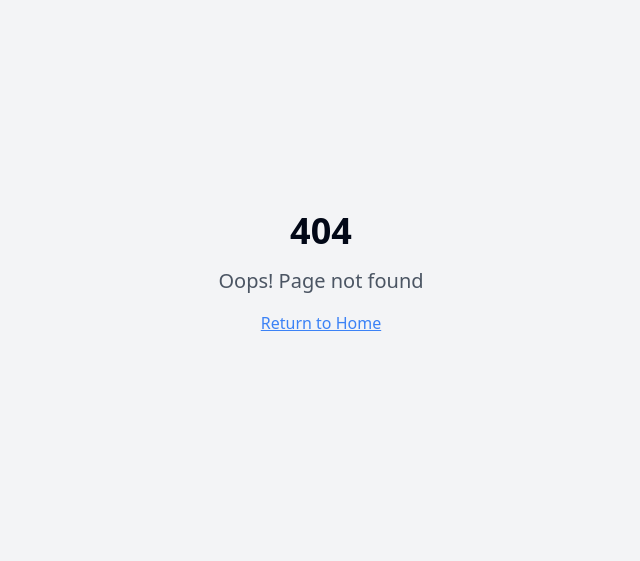
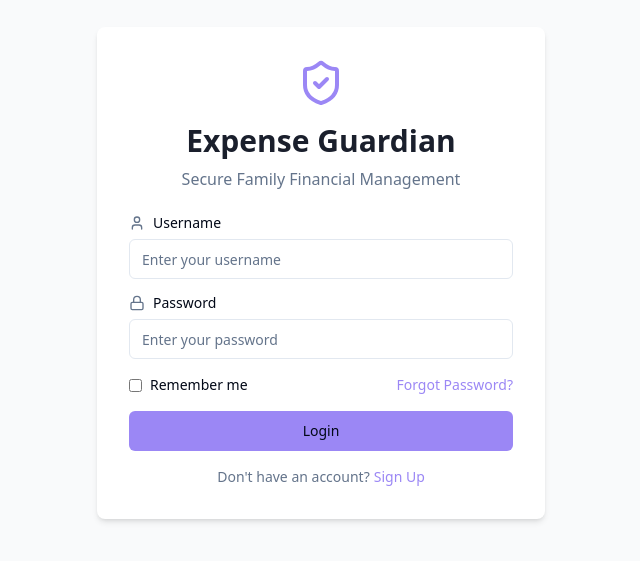
Before and after one commit to marvikareddy/Expense-Tracker-draft, a React (Vite) app: page /login in a window 1280 px wide. Before the commit this address had no page. Shown: the part 127-688 px from the top of the page, without its empty margins (319-959 px from the left). Built offline with nearby package versions, Linux system fonts and the light colour scheme.

Commit message:
Refactor: Show UI changes

```diff
--- a/src/App.tsx
+++ b/src/App.tsx
@@ -1,9 +1,12 @@
+
 import { Toaster } from "@/components/ui/toaster";
 import { Toaster as Sonner } from "@/components/ui/sonner";
 import { TooltipProvider } from "@/components/ui/tooltip";
 import { QueryClient, QueryClientProvider } from "@tanstack/react-query";
 import { BrowserRouter, Routes, Route } from "react-router-dom";
 import Index from "./pages/Index";
+import Login from "./pages/Login";
+import ChildDashboard from "./pages/ChildDashboard";
 import NotFound from "./pages/NotFound";
 
 const queryClient = new QueryClient();
@@ -16,6 +19,8 @@ const App = () => (
       <BrowserRouter>
         <Routes>
           <Route path="/" element={<Index />} />
+          <Route path="/login" element={<Login />} />
+          <Route path="/child" element={<ChildDashboard />} />
           {/* ADD ALL CUSTOM ROUTES ABOVE THE CATCH-ALL "*" ROUTE */}
           <Route path="*" element={<NotFound />} />
         </Routes>
--- /dev/null
+++ b/src/pages/ChildDashboard.tsx
@@ -0,0 +1,65 @@
+
+import React from 'react';
+import { Card, CardContent, CardHeader, CardTitle } from '@/components/ui/card';
+import { DollarSign, PiggyBank, Gift } from 'lucide-react';
+
+const ChildDashboard = () => {
+  return (
+    <div className="min-h-screen bg-gray-50">
+      <div className="container py-8">
+        <h1 className="text-4xl font-bold mb-8 text-textDark">Emma's Wallet</h1>
+
+        <div className="grid gap-4 md:grid-cols-3">
+          <Card>
+            <CardHeader className="flex flex-row items-center justify-between space-y-0 pb-2">
+              <CardTitle className="text-sm font-medium">Pocket Money</CardTitle>
+              <DollarSign className="h-4 w-4 text-muted-foreground" />
+            </CardHeader>
+            <CardContent>
+              <div className="text-2xl font-bold">$50.00</div>
+              <p className="text-xs text-muted-foreground">
+                Weekly allowance
+              </p>
+            </CardContent>
+          </Card>
+
+          <Card>
+            <CardHeader className="flex flex-row items-center justify-between space-y-0 pb-2">
+              <CardTitle className="text-sm font-medium">Savings Goal</CardTitle>
+              <PiggyBank className="h-4 w-4 text-muted-foreground" />
+            </CardHeader>
+            <CardContent>
+              <div className="text-2xl font-bold">$125.00 / $200.00</div>
+              <p className="text-xs text-muted-foreground">
+                62.5% saved for new bike
+              </p>
+            </CardContent>
+          </Card>
+
+          <Card>
+            <CardHeader className="flex flex-row items-center justify-between space-y-0 pb-2">
+              <CardTitle className="text-sm font-medium">Rewards</CardTitle>
+              <Gift className="h-4 w-4 text-muted-foreground" />
+            </CardHeader>
+            <CardContent>
+              <div className="text-2xl font-bold">3 Available</div>
+              <p className="text-xs text-muted-foreground">
+                Good job saving!
+              </p>
+            </CardContent>
+          </Card>
+        </div>
+
+        <div className="mt-8">
+          <h2 className="text-2xl font-semibold mb-4 text-textDark">Recent Expenses</h2>
+          <div className="bg-white rounded-lg shadow-md p-6">
+            {/* Placeholder for recent expenses table */}
+            <p className="text-muted-foreground">No recent expenses</p>
+          </div>
+        </div>
+      </div>
+    </div>
+  );
+};
+
+export default ChildDashboard;
--- /dev/null
+++ b/src/pages/Login.tsx
@@ -0,0 +1,76 @@
+
+import React from 'react';
+import { Button } from '@/components/ui/button';
+import { Input } from '@/components/ui/input';
+import { Label } from '@/components/ui/label';
+import { User, Lock, ShieldCheck } from 'lucide-react';
+
+const Login = () => {
+  return (
+    <div className="min-h-screen bg-gray-50 flex items-center justify-center">
+      <div className="bg-white shadow-md rounded-lg p-8 max-w-md w-full">
+        <div className="text-center mb-6">
+          <ShieldCheck className="mx-auto h-12 w-12 text-primary mb-4" />
+          <h1 className="text-3xl font-bold text-textDark">Expense Guardian</h1>
+          <p className="text-muted-foreground mt-2">Secure Family Financial Management</p>
+        </div>
+
+        <form className="space-y-4">
+          <div>
+            <Label htmlFor="username" className="flex items-center">
+              <User className="mr-2 h-4 w-4 text-muted-foreground" />
+              Username
+            </Label>
+            <Input
+              id="username"
+              type="text"
+              placeholder="Enter your username"
+              className="mt-2"
+            />
+          </div>
+
+          <div>
+            <Label htmlFor="password" className="flex items-center">
+              <Lock className="mr-2 h-4 w-4 text-muted-foreground" />
+              Password
+            </Label>
+            <Input
+              id="password"
+              type="password"
+              placeholder="Enter your password"
+              className="mt-2"
+            />
+          </div>
+
+          <div className="flex justify-between items-center">
+            <Label className="flex items-center">
+              <input
+                type="checkbox"
+                className="mr-2 rounded text-primary focus:ring-primary"
+              />
+              Remember me
+            </Label>
+            <a href="#" className="text-primary text-sm hover:underline">
+              Forgot Password?
+            </a>
+          </div>
+
+          <Button className="w-full bg-primary hover:bg-primary/90">
+            Login
+          </Button>
+
+          <div className="text-center">
+            <p className="text-sm text-muted-foreground mt-4">
+              Don't have an account?
+              <a href="#" className="text-primary ml-1 hover:underline">
+                Sign Up
+              </a>
+            </p>
+          </div>
+        </form>
+      </div>
+    </div>
+  );
+};
+
+export default Login;
```
